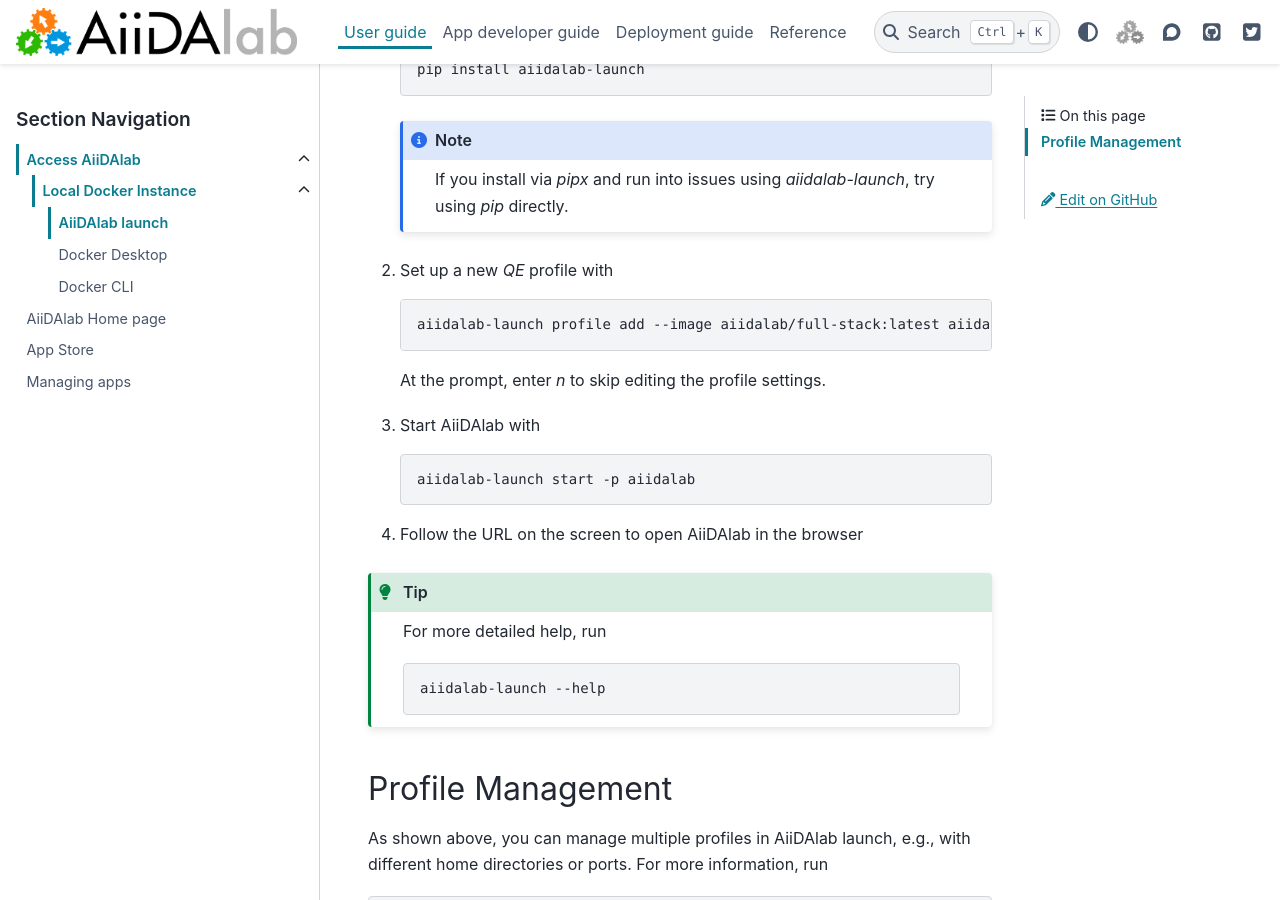
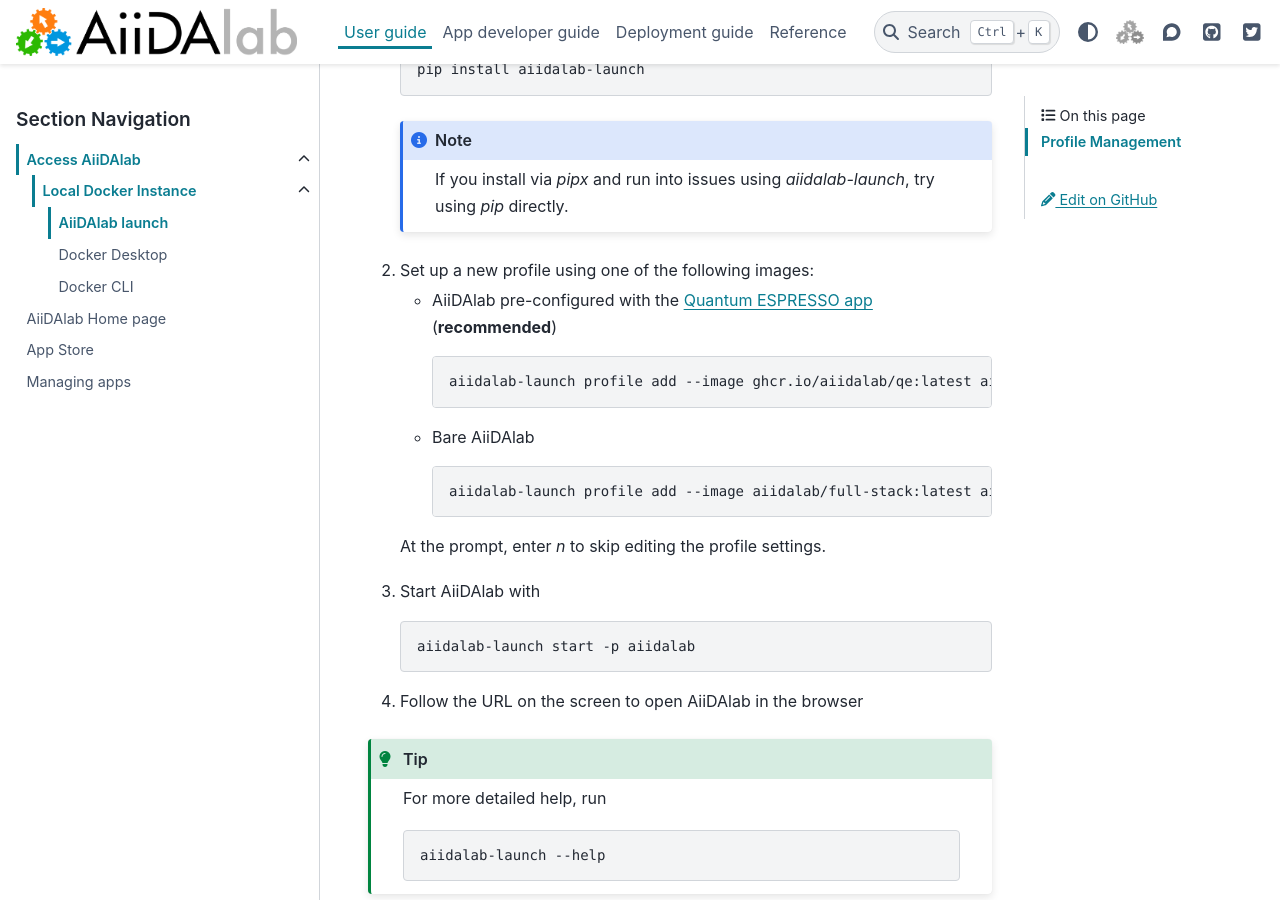
Before and after one commit to aiidalab/aiidalab, a Sphinx documentation site: the page built from docs/source/usage/access/launch.rst, in a window 1280 px wide and 900 px high, scrolled down 641 px. Built offline with Sphinx 7.4.7 and the PyData theme 0.15.4, drawn with Linux system fonts in a browser that asks for light colours; pages that are not in the unit, such as notebooks, are missing from menus.

Commit message:
Recommend aiidalab-qe image

```diff
--- a/docs/source/usage/access/desktop.rst
+++ b/docs/source/usage/access/desktop.rst
@@ -19,7 +19,10 @@ Fetch the AiiDAlab image
          :align: center
          :alt: Docker images
 
-#. In the search bar at the top of the app, type ``aiidalab/full-stack``
+#. In the search bar at the top of the app, type one of the following images: ``aiidalab/full-stack``
+
+   * ``aiidalab/qe`` - AiiDAlab pre-configured with the `Quantum ESPRESSO app <https://aiidalab-qe.readthedocs.io/index.html>`_ (**recommended**)
+   * ``aiidalab/full-stack`` - Bare AiiDAlab
 
       .. image:: include/image-search.png
          :width: 100%
--- a/docs/source/usage/access/launch.rst
+++ b/docs/source/usage/access/launch.rst
@@ -27,9 +27,17 @@ To use AiiDAlab launch, make sure to first **install Python** (if not already av
 
       If you install via `pipx` and run into issues using `aiidalab-launch`, try using `pip` directly.
 
-#. Set up a new `QE` profile with
+#. Set up a new profile using one of the following images:
 
-   .. code-block:: console
+   * AiiDAlab pre-configured with the `Quantum ESPRESSO app <https://aiidalab-qe.readthedocs.io/index.html>`_ (**recommended**)
+
+     .. code-block:: console
+
+      aiidalab-launch profile add --image ghcr.io/aiidalab/qe:latest aiidalab
+
+   * Bare AiiDAlab
+
+     .. code-block:: console
 
       aiidalab-launch profile add --image aiidalab/full-stack:latest aiidalab
 
```
